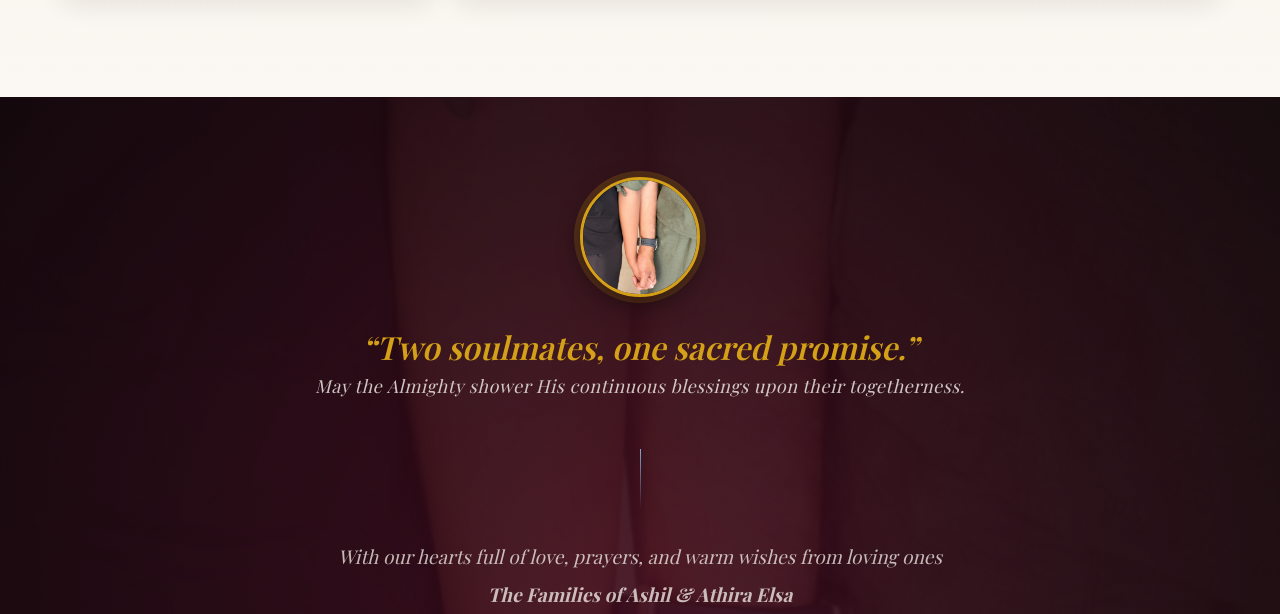
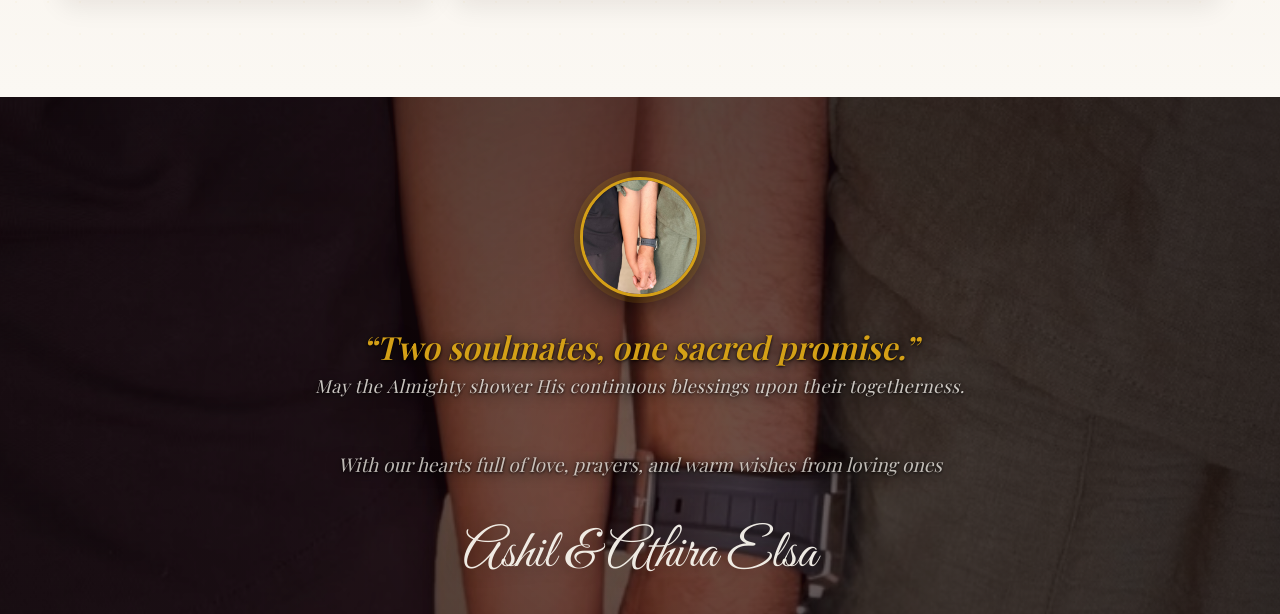
Before and after one commit to muhammedrameesr6-dev/Ashil-wedding, a plain HTML site: page index.html in a window 1280 px wide. Shown: the part 7752-8366 px from the top of the page. Drawn offline with nearby package versions, Linux system fonts and the light colour scheme; a web font is replaced by a local one.

Commit message:
Remove marked footer divider lines and family text, enhance footer background visibility

```diff
--- a/css/style.css
+++ b/css/style.css
@@ -2425,17 +2425,17 @@ footer {
   height: 100%;
   object-fit: cover;
   object-position: center;
-  filter: brightness(0.36) saturate(1.15);
-  transform: scale(1.03);
+  filter: brightness(0.65) contrast(1.08) saturate(1.15);
+  transform: scale(1.02);
 }
 
 .footer-overlay {
   position: absolute;
   inset: 0;
   z-index: 1;
-  background: radial-gradient(circle at center, rgba(74, 14, 36, 0.72) 0%, rgba(20, 8, 12, 0.92) 100%);
-  backdrop-filter: blur(1px);
-  -webkit-backdrop-filter: blur(1px);
+  background: radial-gradient(circle at center, rgba(35, 10, 18, 0.42) 0%, rgba(18, 6, 10, 0.72) 100%);
+  backdrop-filter: blur(0px);
+  -webkit-backdrop-filter: blur(0px);
 }
 
 .footer-content {
@@ -2443,6 +2443,7 @@ footer {
   z-index: 2;
   max-width: 800px;
   margin: 0 auto;
+  text-shadow: 0 2px 14px rgba(0, 0, 0, 0.85), 0 1px 3px rgba(0, 0, 0, 0.9);
 }
 
 .footer-couple-photo {
--- a/index.html
+++ b/index.html
@@ -678,15 +678,9 @@
         </div>
       </div>
 
-      <div class="footer-divider" data-aos="fade-in" data-aos-delay="200"></div>
-
-      <div class="footer-message" data-aos="fade-up" data-aos-delay="300">
+      <div class="footer-message" data-aos="fade-up" data-aos-delay="200" style="margin: 24px auto 32px;">
         <p>With our hearts full of love, prayers, and warm wishes from loving ones</p>
-        <p><strong>The Families of Ashil &amp; Athira Elsa</strong></p>
-        <p style="margin-top:6px; font-style:italic; font-size:0.95em; color:var(--gold-light);">Adlyn, Genisis</p>
       </div>
-
-      <div class="footer-divider" data-aos="fade-in" data-aos-delay="400"></div>
 
       <div class="footer-names" data-aos="fade-up" data-aos-delay="500">
         Ashil &amp; Athira Elsa
```
